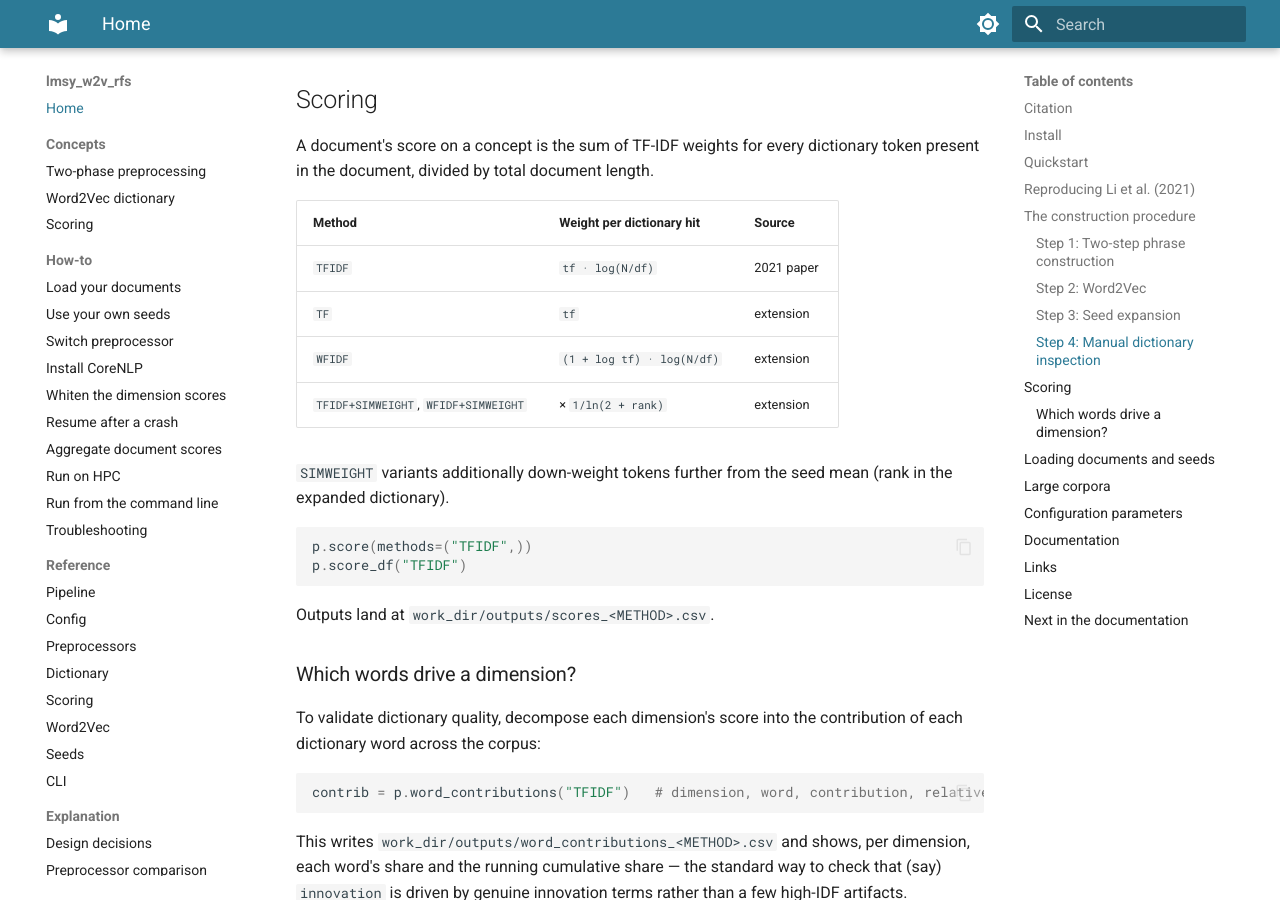
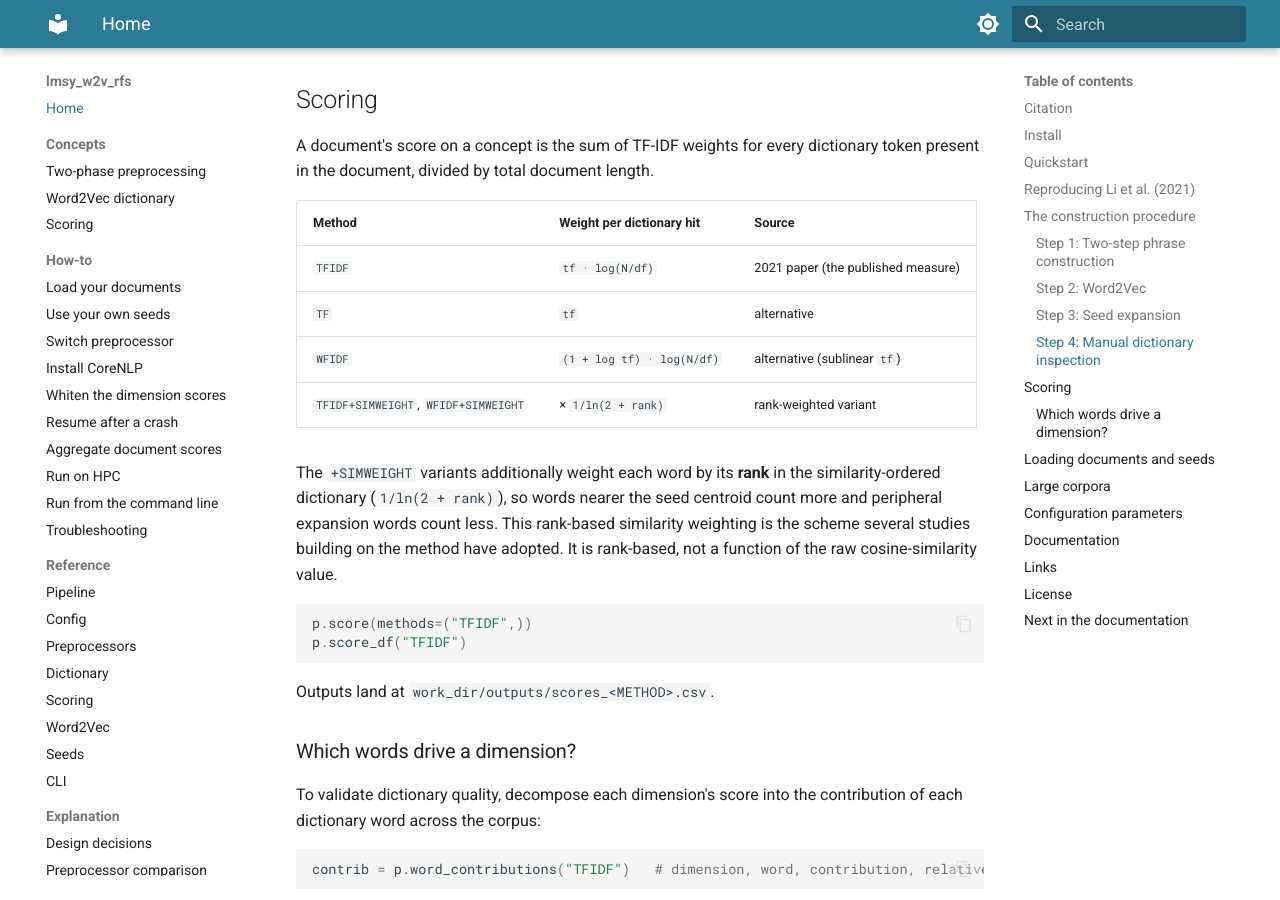
Before and after one commit to maifeng/lmsy_w2v_rfs, an MkDocs documentation site: the page built from docs/index.md, in a window 1280 px wide and 900 px high, scrolled down 4827 px. Built offline with MkDocs 1.6.1 and Material for MkDocs 9.7.7, drawn with Linux system fonts in a browser that asks for light colours.

Commit message:
Docs: surface the rank-based similarity weighting (+SIMWEIGHT)
The +SIMWEIGHT variants were already implemented (1/ln(2+rank)) but framed
as a generic "extension." Document them as the rank-based similarity-weighting
scheme adopted by follow-on studies, and state explicitly that it is a function
of similarity rank, not of the raw cosine value (which the package does not
weight by). No code change — the method already exists.

````diff
--- a/README.md
+++ b/README.md
@@ -216,12 +216,16 @@ A document's score on a concept is the sum of TF-IDF weights for every dictionar
 
 | Method | Weight per dictionary hit | Source |
 |---|---|---|
-| `TFIDF` | `tf · log(N/df)` | 2021 paper |
-| `TF` | `tf` | extension |
-| `WFIDF` | `(1 + log tf) · log(N/df)` | extension |
-| `TFIDF+SIMWEIGHT`, `WFIDF+SIMWEIGHT` | × `1/ln(2 + rank)` | extension |
+| `TFIDF` | `tf · log(N/df)` | 2021 paper (the published measure) |
+| `TF` | `tf` | alternative |
+| `WFIDF` | `(1 + log tf) · log(N/df)` | alternative (sublinear `tf`) |
+| `TFIDF+SIMWEIGHT`, `WFIDF+SIMWEIGHT` | × `1/ln(2 + rank)` | rank-weighted variant |
 
-`SIMWEIGHT` variants additionally down-weight tokens further from the seed mean (rank in the expanded dictionary).
+The `+SIMWEIGHT` variants additionally weight each word by its **rank** in the
+similarity-ordered dictionary (`1/ln(2 + rank)`), so words nearer the seed
+centroid count more and peripheral expansion words count less. This rank-based
+similarity weighting is the scheme several studies building on the method have
+adopted. It is rank-based, not a function of the raw cosine-similarity value.
 
 ```python
 p.score(methods=("TFIDF",))
--- a/docs/concepts/scoring.md
+++ b/docs/concepts/scoring.md
@@ -16,7 +16,7 @@ Let `tf` be the in-document frequency of a dictionary word, `df` its document fr
 | `TFIDF+SIMWEIGHT` | $tf \cdot \log(N / df) \cdot \dfrac{1}{\ln(2 + \text{rank})}$ |
 | `WFIDF+SIMWEIGHT` | $(1 + \log tf) \cdot \log(N / df) \cdot \dfrac{1}{\ln(2 + \text{rank})}$ |
 
-`TF` is the naive count baseline. `TFIDF` downweights words that appear in most documents, so a term like `quality` that shows up everywhere contributes less than a rare synonym. `WFIDF` further dampens within-document frequency, matching the 2021 paper's Appendix. The `+SIMWEIGHT` variants multiply in a similarity weight derived from dictionary rank: seeds (rank 0) get weight $1/\ln 2 \approx 1.44$, rank 100 gets $1/\ln 102 \approx 0.22$. `Config.tfidf_normalize=True` L2-normalizes the tfidf vector per document. `Config.zca_whiten=True` applies ZCA whitening to decorrelate the dimension columns after scoring; see [Whiten the dimension scores](../how-to/whiten-scores.md).
+`TF` is the naive count baseline. `TFIDF` downweights words that appear in most documents, so a term like `quality` that shows up everywhere contributes less than a rare synonym. `WFIDF` further dampens within-document frequency, matching the 2021 paper's Appendix. The `+SIMWEIGHT` variants multiply in a similarity weight derived from dictionary rank: seeds (rank 0) get weight $1/\ln 2 \approx 1.44$, rank 100 gets $1/\ln 102 \approx 0.22$. This is a **rank-based** weight — a function of a word's position in the similarity ordering, not of its raw cosine-similarity value — and is the weighting scheme adopted in several studies that build on the 2021 method. `Config.tfidf_normalize=True` L2-normalizes the tfidf vector per document. `Config.zca_whiten=True` applies ZCA whitening to decorrelate the dimension columns after scoring; see [Whiten the dimension scores](../how-to/whiten-scores.md).
 
 Per dimension, the raw score is the sum of per-hit weights over all dictionary matches. `document_length` is the count of non-stopword tokens in the cleaned document.
 
````
